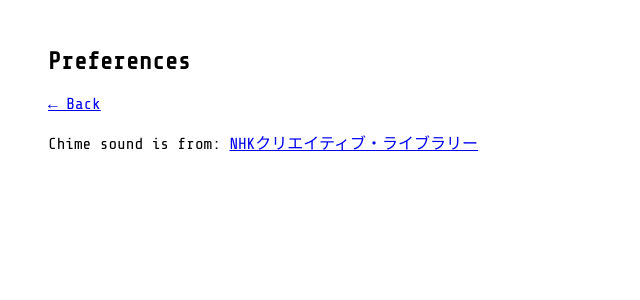
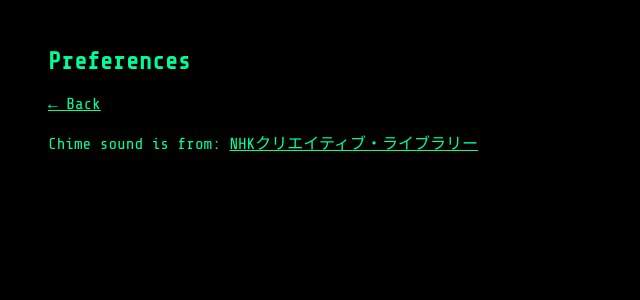
Before and after one commit to ginpei/giclock, a Nuxt app: page /preferences in a window 1280 px wide. Shown: the top 300 px of the page, without its empty margins (0-640 px from the left). Built offline with nearby package versions, Linux system fonts and the light colour scheme.

Commit message:
active effects

```diff
--- a/components/PomodoroButton.vue
+++ b/components/PomodoroButton.vue
@@ -28,13 +28,13 @@ export default {
   computed: {
     mainButtonStyle () {
       return {
-        color: this.exceeded ? '#f00' : this.$store.state.preferences.fgColor,
+        color: this.exceeded ? '#f00' : null,
       }
     },
 
     subButtonStyle () {
       return {
-        color: this.exceeded ? '#f00' : this.$store.state.preferences.fgColor,
+        color: this.exceeded ? '#f00' : null,
       }
     },
 
--- a/layouts/default.vue
+++ b/layouts/default.vue
@@ -5,13 +5,27 @@
 </template>
 
 <style lang="sass">
+\:root
+  --color-bg: #000
+  --color-fg: #0f9
+
 body
+  background-color: var(--color-bg)
   box-sizing: border-box
+  color: var(--color-fg)
   margin: 0
 
 body,
 button
   font-family: "Share Tech Mono", monospace
+
+a,
+button
+  color: var(--color-fg)
+
+  &:active
+    background-color: var(--color-fg)
+    color: var(--color-bg)
 
 button
   background-color: transparent
--- a/pages/index.vue
+++ b/pages/index.vue
@@ -1,5 +1,5 @@
 <template lang="pug">
-  section.container.pinCenter(:style="style")
+  section.container.pinCenter
     div.layoutBox.pinCenter
       AnalogClock.analogClock(:now="now")
     div.layoutBox.multiPanel
@@ -8,7 +8,7 @@
       div.leftBottom
         PomodoroButton.pomodoroButton(@press="onPress_pomodoro" :working="pomodoroWorking" :now="now" :restTime="pomodoroRestTime" :length="pomodoroLength")
       div.rightBottom.pinCenter
-        a.pinCenter.preferencesLink(:style="{ color: $store.state.preferences.fgColor }" href="/preferences")
+        a.pinCenter.preferencesLink(href="/preferences")
           i.fas.fa-cog
     div.sounds
       audio(ref="chimeSound" src="/D0002011518_00000_A_001.m4a")
@@ -37,13 +37,6 @@ export default {
   },
 
   computed: {
-    style () {
-      return {
-        backgroundColor: this.$store.state.preferences.bgColor,
-        color: this.$store.state.preferences.fgColor,
-      }
-    },
-
     pomodoroWorking () {
       return this.$store.getters['pomodoro/working']
     },
```
